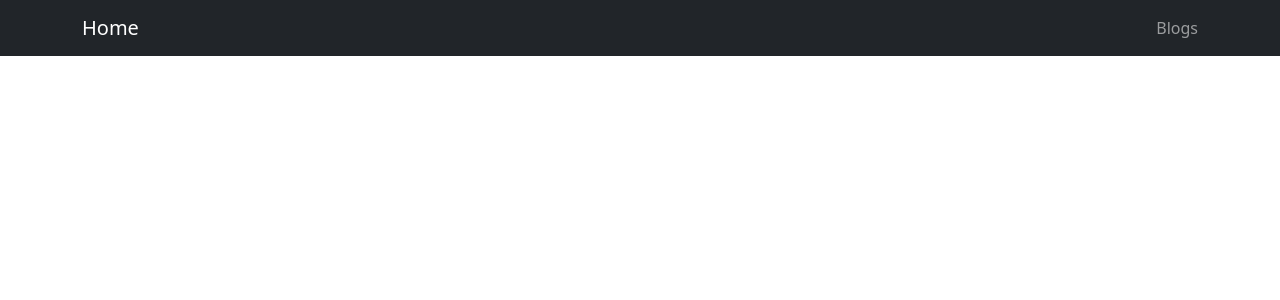
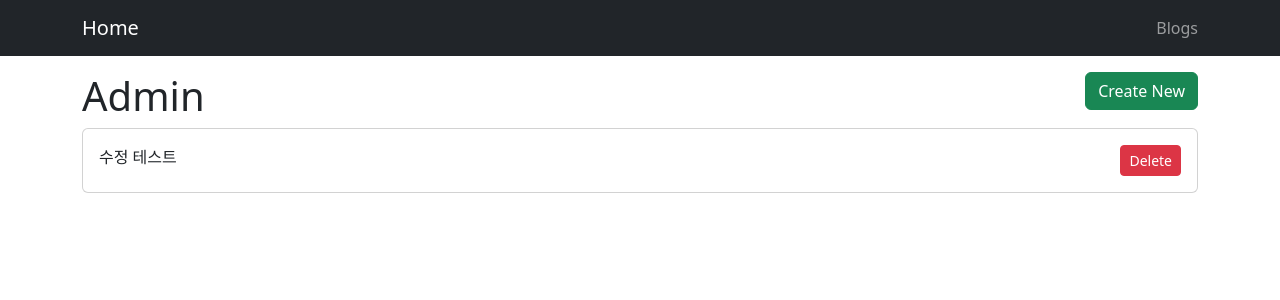
Before and after one commit to EllaSEON/Blog, a React (Create React App) app in the folder react-basic/: page /admin in a window 1280 px wide. Before the commit this address had no page. Shown: the top 300 px of the page. Built offline with nearby package versions, Linux system fonts and the light colour scheme; data requests are answered from the project's data file.

Commit message:
<feat> : admin 페이지 추가 및 BlogList 컴포넌트 만들기

```diff
--- a/react-basic/db.json
+++ b/react-basic/db.json
@@ -13,6 +13,13 @@
       "publish": false,
       "createdAt": 1675230398573,
       "id": 4
+    },
+    {
+      "title": "비공개 테스트",
+      "body": "ㅔㅌ스트",
+      "publish": false,
+      "createdAt": 1675408983665,
+      "id": 5
     }
   ]
 }
--- /dev/null
+++ b/react-basic/src/Pages/AdminPage.jsx
@@ -0,0 +1,19 @@
+import { Link } from "react-router-dom";
+import BlogList from "../components/BlogList";
+
+const AdminPage = () => {
+  return (
+    <div>
+      <div className="d-flex justify-content-between">
+        <h1>Admin</h1>
+        <div>
+          <Link to="/blogs/create" className="btn btn-success">
+            Create New
+          </Link>
+        </div>
+      </div>
+      <BlogList />
+    </div>
+  );
+};
+export default AdminPage;
--- a/react-basic/src/Pages/ListPage.jsx
+++ b/react-basic/src/Pages/ListPage.jsx
@@ -1,80 +1,12 @@
-import axios from "axios";
-import { useState, useEffect } from "react";
-import { Link, useNavigate } from "react-router-dom";
-import Card from "../components/Card";
-import LoadingSpinner from "../components/LoadingSpinner";
+import BlogList from "../components/BlogList";
 
 const ListPage = () => {
-  const navigate = useNavigate();
-  const [posts, setPosts] = useState([]);
-  const [loading, setLoading] = useState(true);
-
-  // 게시물 보여주기
-  const getPosts = () => {
-    axios.get("http://localhost:3001/posts").then((res) => {
-      setPosts(res.data);
-      setLoading(false); // 응답이 오면 로딩페이지를 false로 바꿔서 post 보여주기
-    });
-  };
-
-  useEffect(() => {
-    getPosts();
-  }, []);
-
-  // 삭제 버튼
-  const deleteBlog = (e, id) => {
-    e.stopPropagation(); // 이벤트 버블링 막기
-    axios.delete(`http://localhost:3001/posts/${id}`).then(() => {
-      setPosts((prevPosts) => {
-        return prevPosts.filter((post) => post.id !== id);
-        // 화면에서도 삭제된걸 보여주기 위해서 설정
-      });
-    });
-  };
-
-  // 로딩스피너
-  const renderBlogList = () => {
-    if (loading) {
-      return <LoadingSpinner />;
-    }
-    if (posts.length === 0) {
-      return <div>No blog posts found</div>;
-    } else {
-      return posts
-        .filter((post) => {
-          return post.publish;
-        })
-        .map((post) => {
-          return (
-            <Card
-              key={post.id}
-              title={post.title}
-              onClick={() => navigate(`/blogs/${post.id}`)}
-            >
-              <div>
-                <button
-                  className="btn btn-danger btn-sm"
-                  onClick={(e) => deleteBlog(e, post.id)}
-                >
-                  Delete
-                </button>
-              </div>
-            </Card>
-          );
-        });
-    }
-  };
   return (
     <div>
       <div className="d-flex justify-content-between">
         <h1>Blogs</h1>
-        <div>
-          <Link to="/blogs/create" className="btn btn-success">
-            Create New
-          </Link>
-        </div>
       </div>
-      {renderBlogList()}
+      <BlogList />
     </div>
   );
 };
--- /dev/null
+++ b/react-basic/src/components/BlogList.jsx
@@ -0,0 +1,66 @@
+import axios from "axios";
+import { useState, useEffect } from "react";
+import { useNavigate } from "react-router-dom";
+import Card from "../components/Card";
+import LoadingSpinner from "../components/LoadingSpinner";
+
+const BlogList = () => {
+  const navigate = useNavigate();
+  const [posts, setPosts] = useState([]);
+  const [loading, setLoading] = useState(true);
+
+  // 게시물 보여주기
+  const getPosts = () => {
+    axios.get("http://localhost:3001/posts").then((res) => {
+      setPosts(res.data);
+      setLoading(false); // 응답이 오면 로딩페이지를 false로 바꿔서 post 보여주기
+    });
+  };
+
+  // 삭제 버튼
+  const deleteBlog = (e, id) => {
+    e.stopPropagation(); // 이벤트 버블링 막기
+    axios.delete(`http://localhost:3001/posts/${id}`).then(() => {
+      setPosts((prevPosts) => {
+        return prevPosts.filter((post) => post.id !== id);
+        // 화면에서도 삭제된걸 보여주기 위해서 설정
+      });
+    });
+  };
+
+  useEffect(() => {
+    getPosts();
+  }, []);
+
+  // 로딩페이지 if문
+  if (loading) {
+    return <LoadingSpinner />;
+  }
+  if (posts.length === 0) {
+    return <div>No blog posts found</div>;
+  }
+  return posts
+    .filter((post) => {
+      return post.publish;
+    })
+    .map((post) => {
+      return (
+        <Card
+          key={post.id}
+          title={post.title}
+          onClick={() => navigate(`/blogs/${post.id}`)}
+        >
+          <div>
+            <button
+              className="btn btn-danger btn-sm"
+              onClick={(e) => deleteBlog(e, post.id)}
+            >
+              Delete
+            </button>
+          </div>
+        </Card>
+      );
+    });
+};
+
+export default BlogList;
--- a/react-basic/src/routes.jsx
+++ b/react-basic/src/routes.jsx
@@ -2,6 +2,7 @@
 import EditPage from "./Pages/EditPage";
 import HomePage from "./Pages/HomePage";
 import ListPage from "./Pages/ListPage";
+import AdminPage from "./Pages/AdminPage";
 import ShowPage from "./Pages/ShowPage";
 
 const routes = [
@@ -12,6 +13,10 @@
   {
     path: "/blogs",
     element: <ListPage />,
+  },
+  {
+    path: "/admin",
+    element: <AdminPage />,
   },
   {
     path: "/blogs/create",
```
